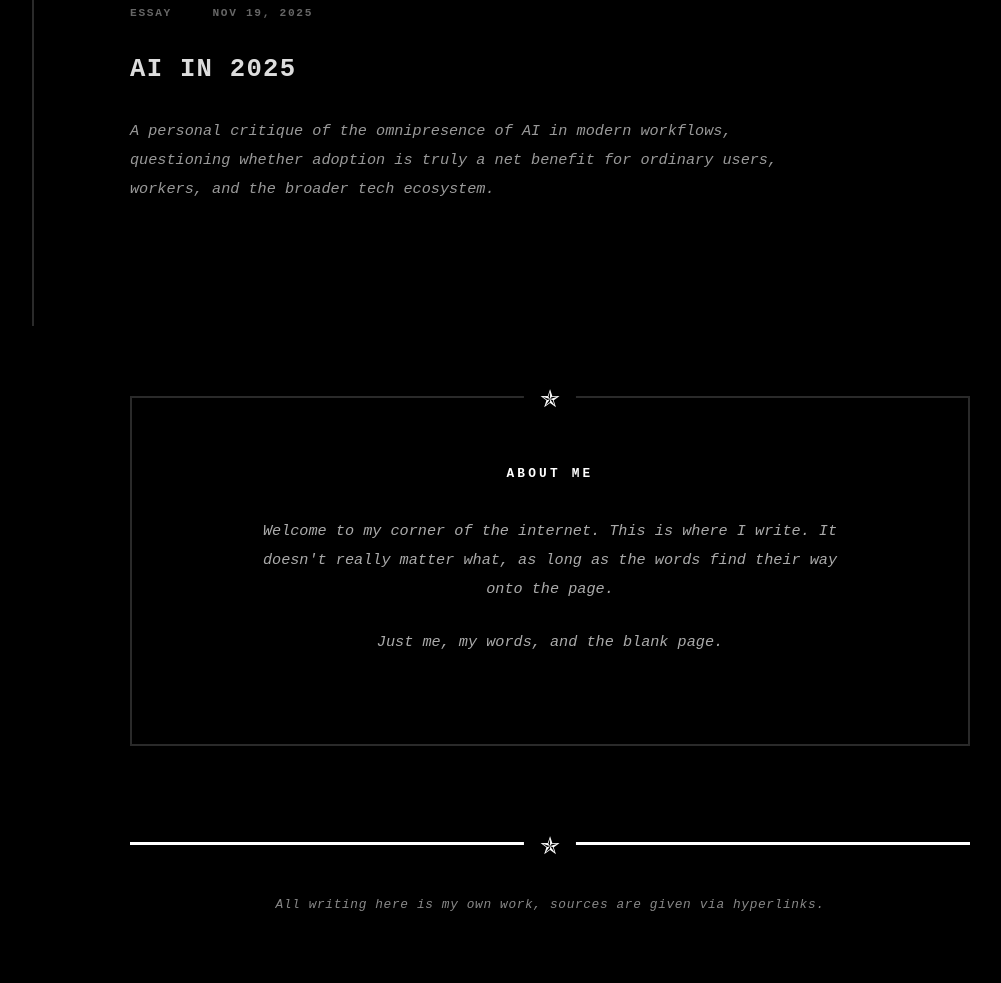
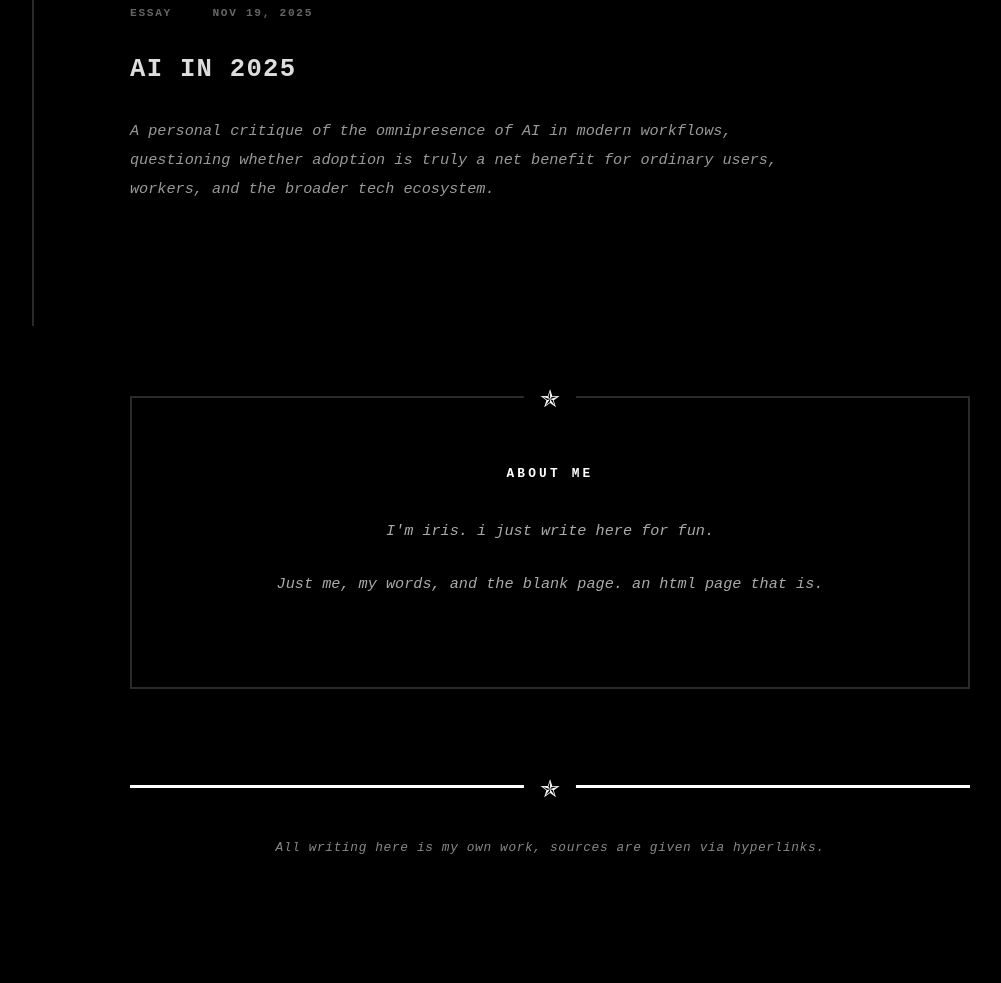
Before and after one commit to iristhepianist/iris-articles, a plain HTML site: page index.html in a window 1280 px wide. Shown: the part 474-1457 px from the top of the page, without its empty margins (246-1247 px from the left). Drawn offline with Linux system fonts and the light colour scheme.

Commit message:
never ever goon

```diff
--- a/index.html
+++ b/index.html
@@ -486,7 +486,7 @@
 </head>
 <body>
 <body>
-    <!-- Whimsical goons-->
+    <!-- Whimsical goons#-->
     <div class="whimsy-symbol whimsy-1">✯</div>
     <div class="whimsy-symbol whimsy-2">♠</div>
     <div class="whimsy-symbol whimsy-3">♣</div>
@@ -536,11 +536,10 @@
                 <section id="about" class="about-section">
                     <h2>About Me</h2>
                     <p>
-                        Welcome to my corner of the internet. This is where I write. It doesn't really
-                        matter what, as long as the words find their way onto the page.
+                 I'm iris. i just write here for fun.
                     </p>
                     <p>
-                        Just me, my words, and the blank page.
+                        Just me, my words, and the blank page. an html page that is.
                     </p>
                 </section>
 
```
Also changed, not shown: app.js (+0 -25 lines), article-template.json (deleted, +0 -8 lines).
